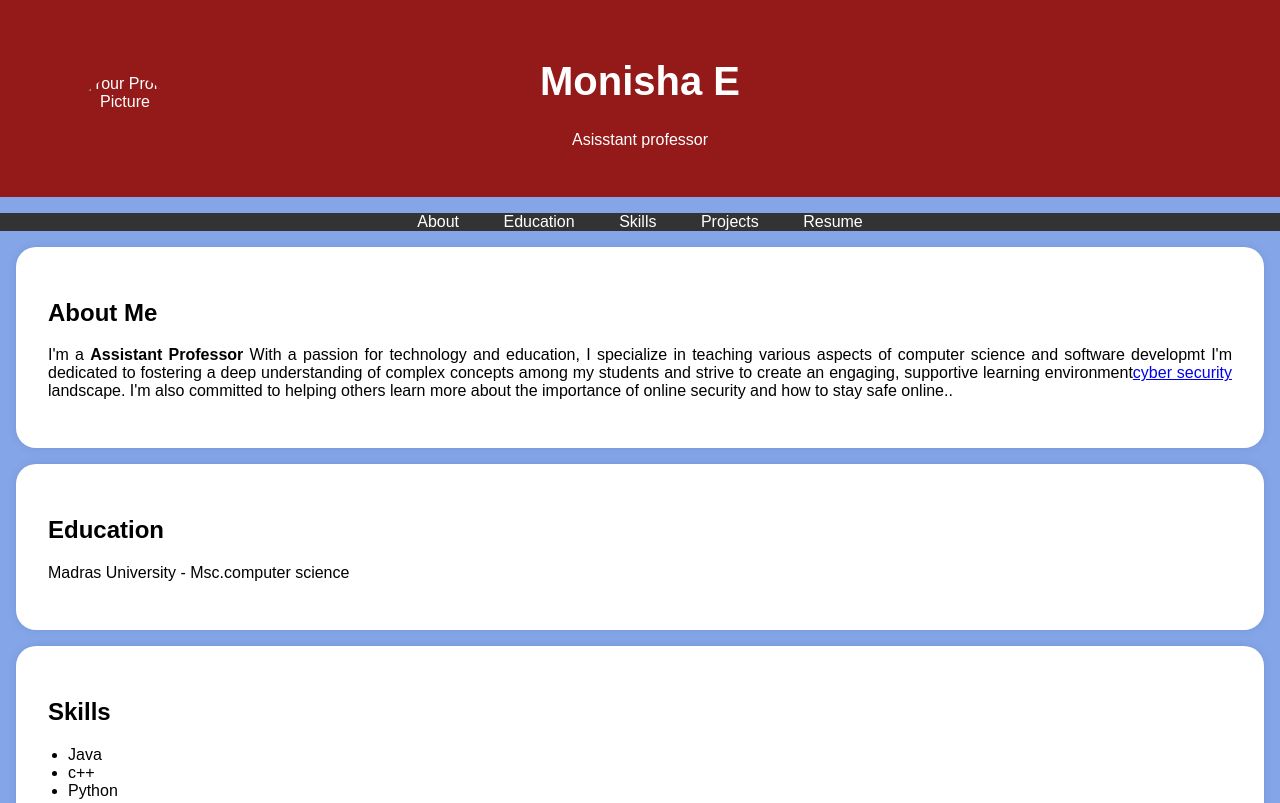
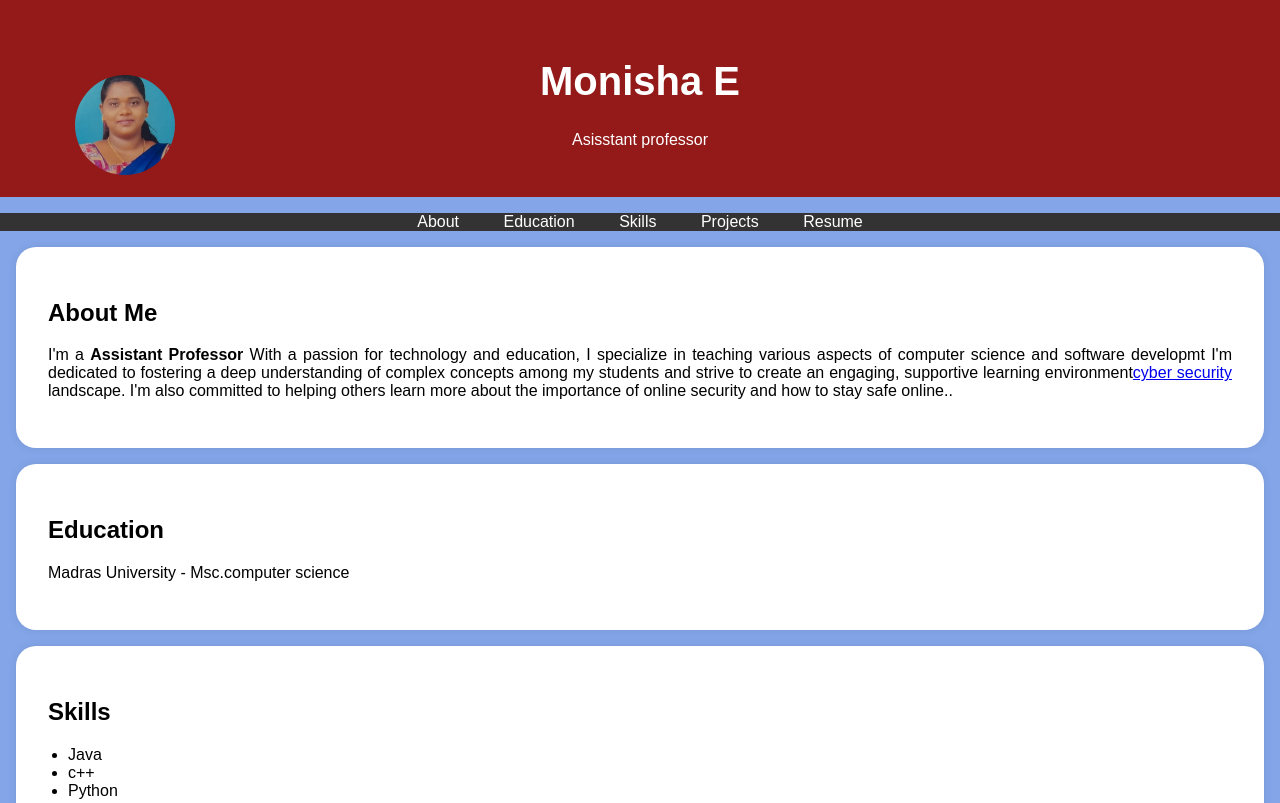
Before and after one commit to Nelvinrathish/monisha_ncas, a plain HTML site: page index.html in a window 1280 px wide. Shown: the top 803 px of the page. Drawn offline with Linux system fonts and the light colour scheme.

Commit message:
Update index.html

```diff
--- a/index.html
+++ b/index.html
@@ -95,7 +95,7 @@
     <header>
         <div class="header-content">
             <!-- Add your profile picture here -->
-            <img src="./pic.jpg" alt="Your Profile Picture" class="profile-picture">
+            <img src="./IMG-20230114-WA0004.jpg" alt="Your Profile Picture" class="profile-picture">
             <h1>Monisha E</h1>
             <p>Asisstant professor</p>
         </div>
```
